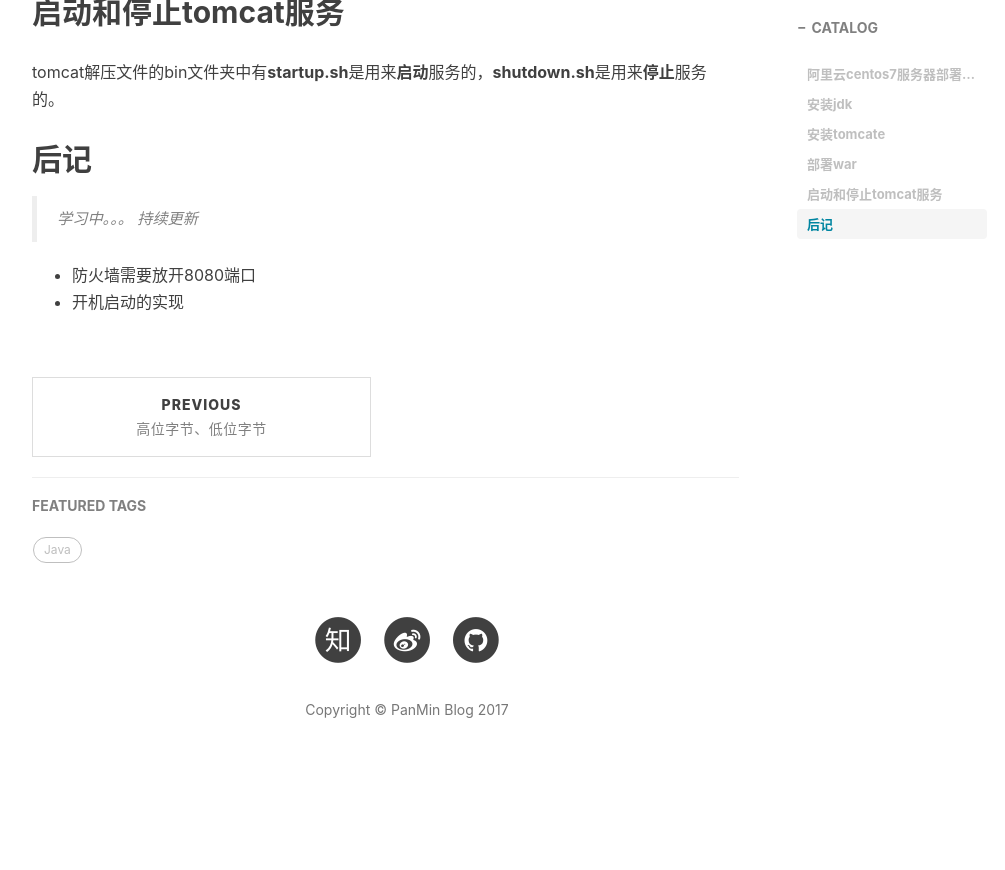
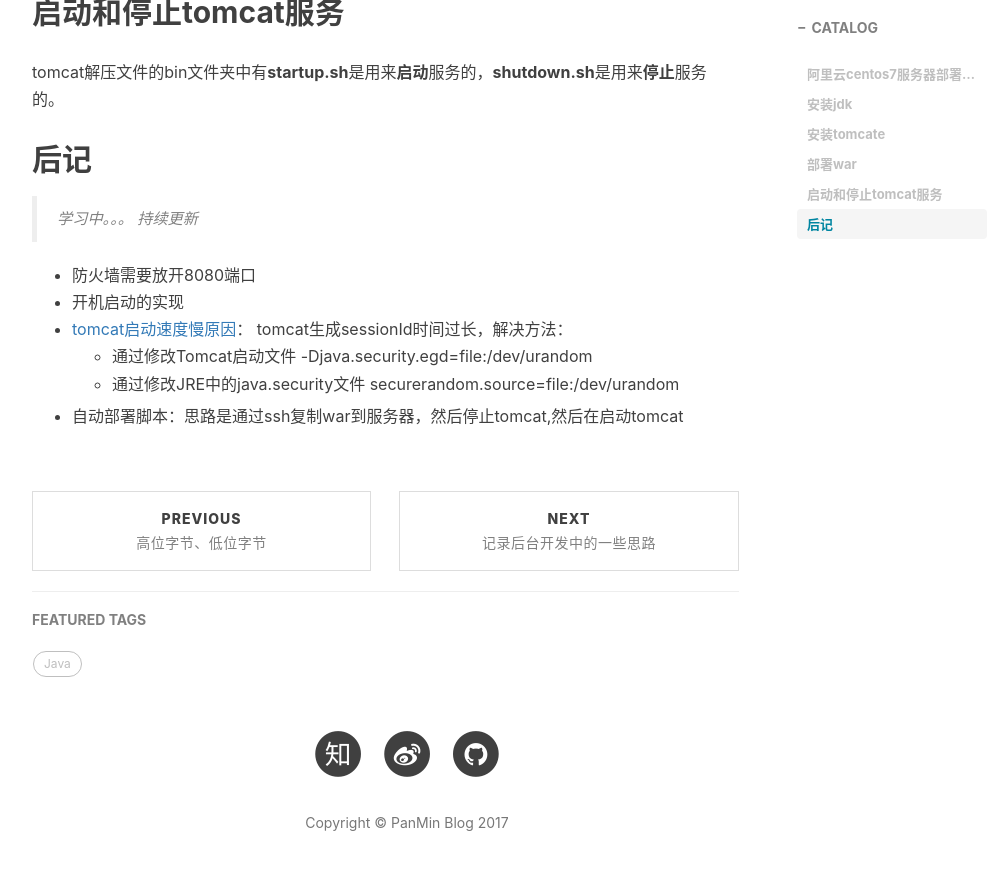
Before and after one commit to panmin/panmin.github.io, a Jekyll site: the page built from _posts/2017-06-01-阿里云centos7服务器部署java后台.md, in a window 1280 px wide and 900 px high, scrolled down 1391 px. Shown: the top 870 px of the window, without its empty margins (233-1238 px from the left). Built offline with Jekyll 4.4.1, drawn with Linux system fonts in a browser that asks for light colours; nearby versions of some CDN libraries; comment, search, counter and statistics services are not loaded; before the commit the page ends 2177 px from its top, so only the background shows below that.

Commit message:
20170602

```diff
--- a/_posts/2017-06-01-阿里云centos7服务器部署java后台.md
+++ b/_posts/2017-06-01-阿里云centos7服务器部署java后台.md
@@ -45,3 +45,8 @@
 
 * 防火墙需要放开8080端口
 * 开机启动的实现
+* [tomcat启动速度慢原因](http://www.tuicool.com/articles/uaiURzF)：
+	tomcat生成sessionId时间过长，解决方法：
+	* 通过修改Tomcat启动文件 -Djava.security.egd=file:/dev/urandom
+	* 通过修改JRE中的java.security文件 securerandom.source=file:/dev/urandom
+* 自动部署脚本：思路是通过ssh复制war到服务器，然后停止tomcat,然后在启动tomcat
```
Also changed, not shown: _posts/2017-06-02-记录后台开发中的一些思路.md (added, +36 -0 lines).
